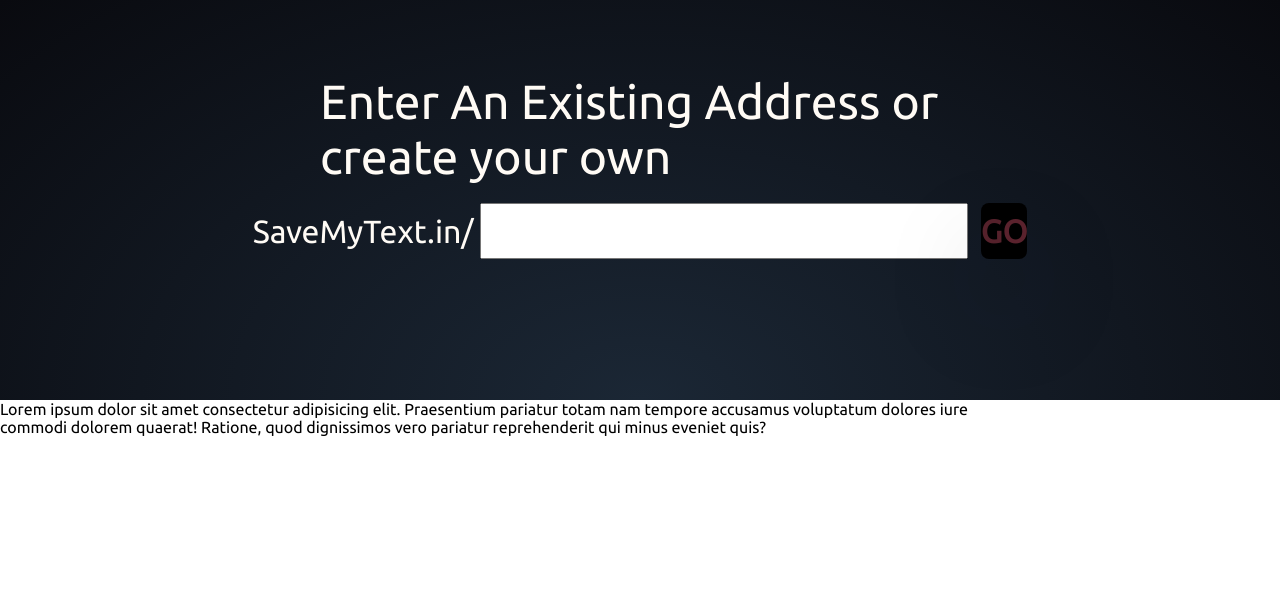
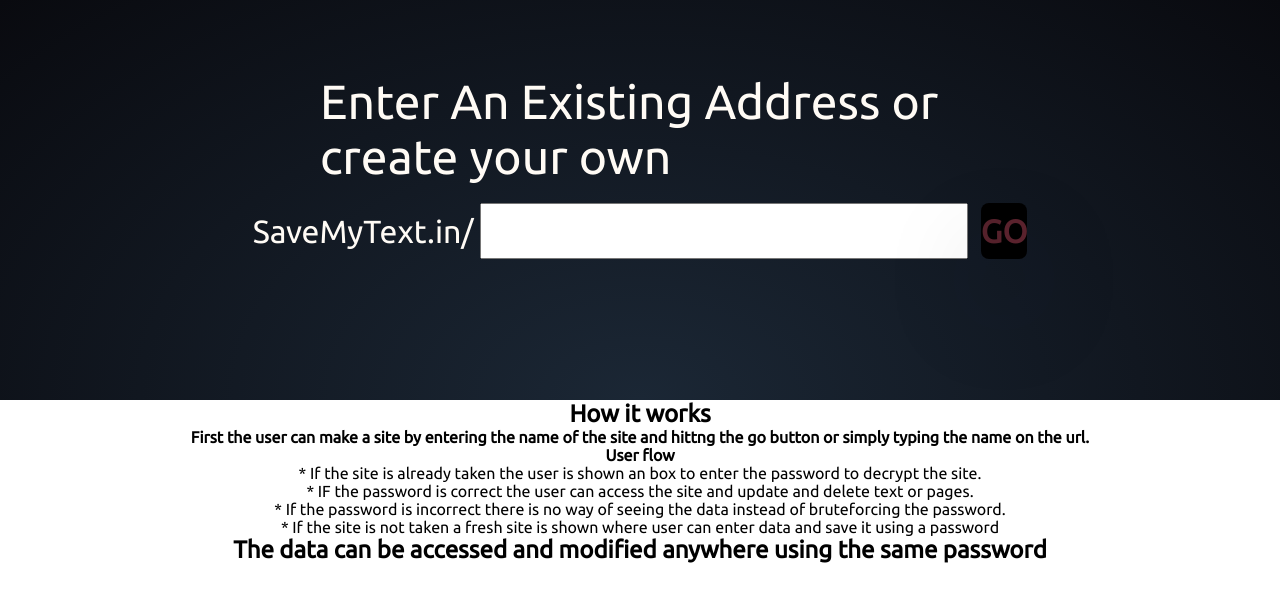
Before and after one commit to namansethi13/SaveMyText, a Django app: page / in a window 1280 px wide. Shown: the top 602 px of the page. Run offline with Django 4.2, Linux system fonts and the light colour scheme.

Commit message:
added text

```diff
--- a/home/templates/home.html
+++ b/home/templates/home.html
@@ -28,8 +28,23 @@
     </form>
     <section class="how">
         <p>
-            Lorem ipsum dolor sit amet consectetur adipisicing elit. Praesentium pariatur totam nam tempore accusamus voluptatum dolores iure
-            <br>commodi dolorem quaerat! Ratione, quod dignissimos vero pariatur reprehenderit qui minus eveniet quis?
+            <center>
+            <h1>How it works</h1>
+            <b>First the user can make a site by entering the name of the site and hittng the go button or simply typing the name on the url.</b><br>
+
+            <b>User flow</b>
+            <ol>
+            <li>* If the site is already taken the user is shown an box to enter the password to decrypt the site.</li>
+
+            <li>* IF the password is correct the user can access the site and update and delete text or pages.</li>
+
+            <li>* If the password is incorrect there is no way of seeing the data instead of bruteforcing the password.</li>
+
+            <li>* If the site is not taken a fresh site is shown where user can enter data and save it using a password</li>
+            <h2>The data can be accessed and modified anywhere using the same password</h2>
+            </ol>
+            <br>
+        </center>
         </p>
     </section>
 
```
